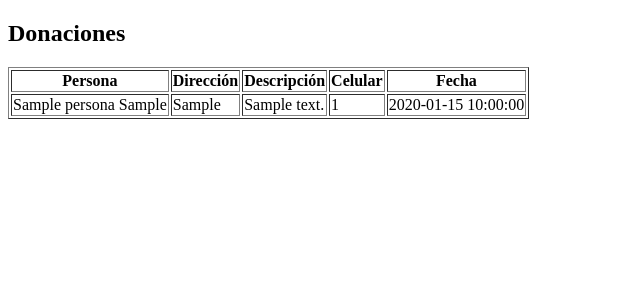
After one commit to rodriguezcorzo/llenadegracia, a Flask app: page /solicitud_donacion in a window 1280 px wide. The commit adds this page. Shown: the top 300 px of the page, without its empty margins (0-640 px from the left). Run offline with Flask 3, Linux system fonts and the light colour scheme; tables that the repository leaves empty hold one stand-in row (values such as "Sample post").

Commit message:
Subiendo formulario de donación y la vista del administrador para ver las donaciones.

```diff
--- a/models/persona.py
+++ b/models/persona.py
@@ -1,7 +1,7 @@
 from . import Base, Column, Integer, BigInteger, String
 from config import db
 
-class Persona(db.Model):
+class Persona(Base):
     __tablename__ = 'personas'
 
     id_persona = Column(Integer, primary_key=True, autoincrement=True)
--- a/models/usuario.py
+++ b/models/usuario.py
@@ -4,13 +4,10 @@ from config import db
 from werkzeug.security import check_password_hash
 from .persona import Persona
 
-class Usuario(db.Model):
+class Usuario(Base):
     __tablename__ = 'usuarios'
 
     id_usuario = Column(BigInteger, primary_key=True)
     clave = Column(String(150), nullable=False)
     id_persona = Column(Integer, ForeignKey('personas.id_persona'))
     persona = relationship("Persona")
-
-    def check_password(self, password):
-        return check_password_hash(self.clave, password)
--- a/routes/__init__.py
+++ b/routes/__init__.py
@@ -11,6 +11,7 @@ from .historial_evento import historial_evento_bp
 from .formulario_evento import formulario_evento_bp
 from .formulario_inscripcion import formulario_inscripcion_bp
 from .administrador import administrador_bp
+from .solicitud_donacion import solicitud_donacion_bp
 
 # Registra las rutas en el Blueprint
 app_routes.register_blueprint(index_bp)
@@ -21,3 +22,4 @@ app_routes.register_blueprint(historial_evento_bp)
 app_routes.register_blueprint(formulario_evento_bp)
 app_routes.register_blueprint(formulario_inscripcion_bp)
 app_routes.register_blueprint(administrador_bp)
+app_routes.register_blueprint(solicitud_donacion_bp)
--- /dev/null
+++ b/routes/solicitud_donacion.py
@@ -0,0 +1,18 @@
+from flask import render_template, Blueprint
+from config import db
+from models import Donacion, Persona
+from sqlalchemy import func
+
+solicitud_donacion_bp = Blueprint('solicitud_donacion_bp', __name__)
+
+@solicitud_donacion_bp.route('/solicitud_donacion')
+def solicitud_donancion():
+    datos_donaciones = db.session.query(
+        Donacion.descripcion,
+        func.cast(Donacion.fecha, db.DateTime),
+        Persona.nombre,
+        Persona.apellido,
+        Persona.direccion,
+        Persona.celular
+    ).join(Persona).order_by(Donacion.fecha.desc()).all()
+    return render_template('solicitud_donacion.html', datos_donaciones=datos_donaciones)
--- a/templates/administrador.html
+++ b/templates/administrador.html
@@ -17,7 +17,11 @@
         <nav class="nav_bar">
             <a href="{{ url_for('app_routes.formulario_evento_bp.formulario_evento') }}">
                 <button class="nav_btn">Eventos</button>
+            </a>
+            <a href="">
                 <button class="nav_btn">Historial de eventos</button>
+            </a>
+            <a href="{{ url_for('app_routes.solicitud_donacion_bp.solicitud_donancion') }}">
                 <button class="nav_btn">Donaciones</button>
             </a>
         </nav>
--- /dev/null
+++ b/templates/solicitud_donacion.html
@@ -0,0 +1,34 @@
+<!DOCTYPE html>
+<html lang="es">
+<head>
+    <meta charset="UTF-8">
+    <meta name="viewport" content="width=device-width, initial-scale=1.0">
+    <title>Document</title>
+</head>
+<body>
+    <body>
+        <h2>Donaciones</h2>
+        <table border="1">
+            <thead>
+                <tr>
+                    <th>Persona</th>
+                    <th>Dirección</th>
+                    <th>Descripción</th>
+                    <th>Celular</th>
+                    <th>Fecha</th>
+                </tr>
+            </thead>
+            <tbody>
+                {% for donacion in datos_donaciones %}
+                <tr>
+                    <td>{{ donacion[2] }} {{ donacion[3] }}</td>
+                    <td>{{ donacion[4] }}</td>
+                    <td>{{ donacion[0] }}</td>
+                    <td>{{ donacion[5] }}</td>
+                    <td>{{ donacion[1] }}</td>
+                </tr>
+                {% endfor %}
+            </tbody>
+        </table>
+</body>
+</html>
```
Also changed, not shown: routes/login_administrador.py (+20 -12 lines).
